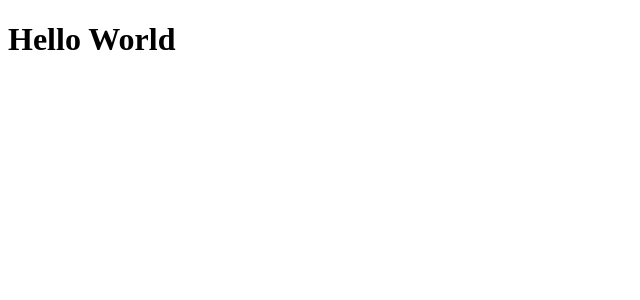
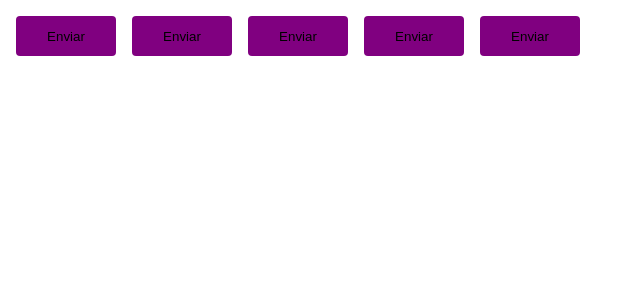
Before and after one commit to jrxr/ignite-timer, a React (Vite) app: page / in a window 1280 px wide. Shown: the top 300 px of the page, without its empty margins (0-640 px from the left). Built offline with nearby package versions, Linux system fonts and the light colour scheme.

Commit message:
Configurando temas

```diff
--- a/src/App.tsx
+++ b/src/App.tsx
@@ -1,3 +1,15 @@
+import { ThemeProvider } from "styled-components";
+import { Button } from "./components/Button";
+import { defaultTheme } from "./styles/themes/default";
+
 export function App() {
-  return <h1>Hello World</h1>;
+  return (
+    <ThemeProvider theme={defaultTheme}>
+      <Button variant="primary" />
+      <Button variant="secondary" />
+      <Button variant="success" />
+      <Button variant="danger" />
+      <Button />
+    </ThemeProvider>
+  );
 }
--- /dev/null
+++ b/src/components/Button.styles.ts
@@ -0,0 +1,30 @@
+import styled, { css } from "styled-components";
+
+export type ButtonVariant = 'primary' | 'secondary' | 'danger' | 'success';
+
+interface ButtonContainerProps {
+  variant: ButtonVariant;
+}
+
+const buttonVariants = {
+  primary: 'purple',
+  secondary: 'orange',
+  danger: 'red',
+  success: 'green'
+}
+
+export const ButtonContainer = styled.button<ButtonContainerProps>`
+  width: 100px;
+  height: 40px;
+  border: 0;
+  border-radius: 4px;
+  margin: 8px;
+
+  background-color: ${props => props.theme.primary};
+
+  /* ${props => {
+    return css`
+      background-color: ${buttonVariants[props.variant]}
+    `
+  }} */
+`;
--- /dev/null
+++ b/src/components/Button.tsx
@@ -0,0 +1,9 @@
+import { ButtonContainer, ButtonVariant } from "./Button.styles";
+
+interface ButtonProps {
+  variant?: ButtonVariant;
+}
+
+export function Button({ variant = 'primary' }: ButtonProps) {
+  return <ButtonContainer variant={variant}>Enviar</ButtonContainer>
+}
--- /dev/null
+++ b/src/styles/themes/default.ts
@@ -0,0 +1,5 @@
+export const defaultTheme = {
+  white: '#FFF',
+  primary: 'purple',
+  secondary: 'orange'
+}
```
